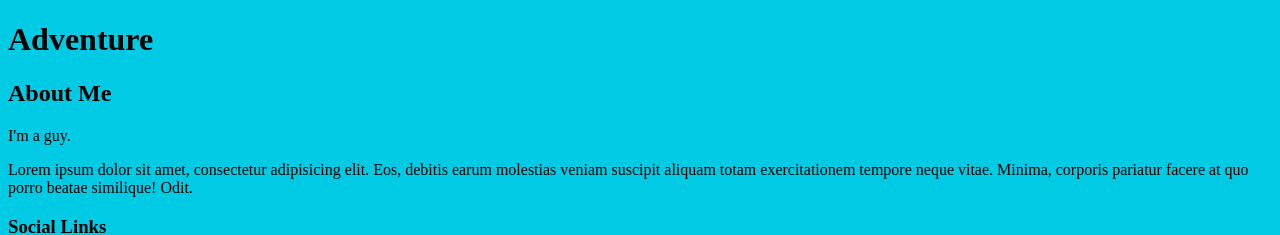
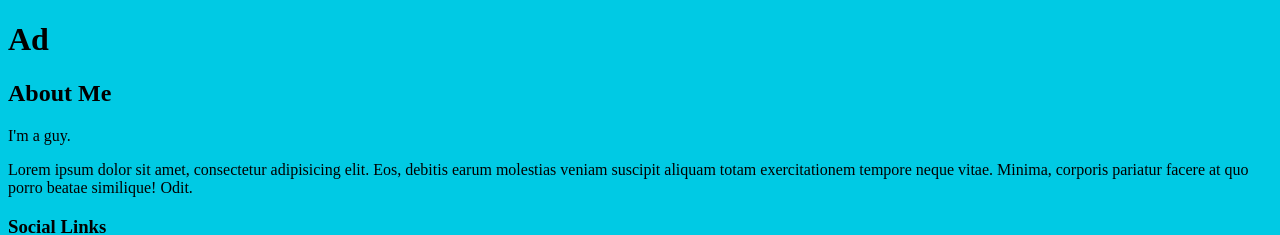
Before and after one commit to istoohard/interview-question, a plain HTML site: page index.html in a window 1280 px wide. Shown: the top 235 px of the page. Drawn offline with Linux system fonts and the light colour scheme.

Commit message:
Updated header

```diff
--- a/index.html
+++ b/index.html
@@ -10,7 +10,7 @@
 <body>
 
     <header>
-        <h1>Adventure</h1>
+        <h1>Ad</h1>
     </header>
 
     <div class="container">
```
